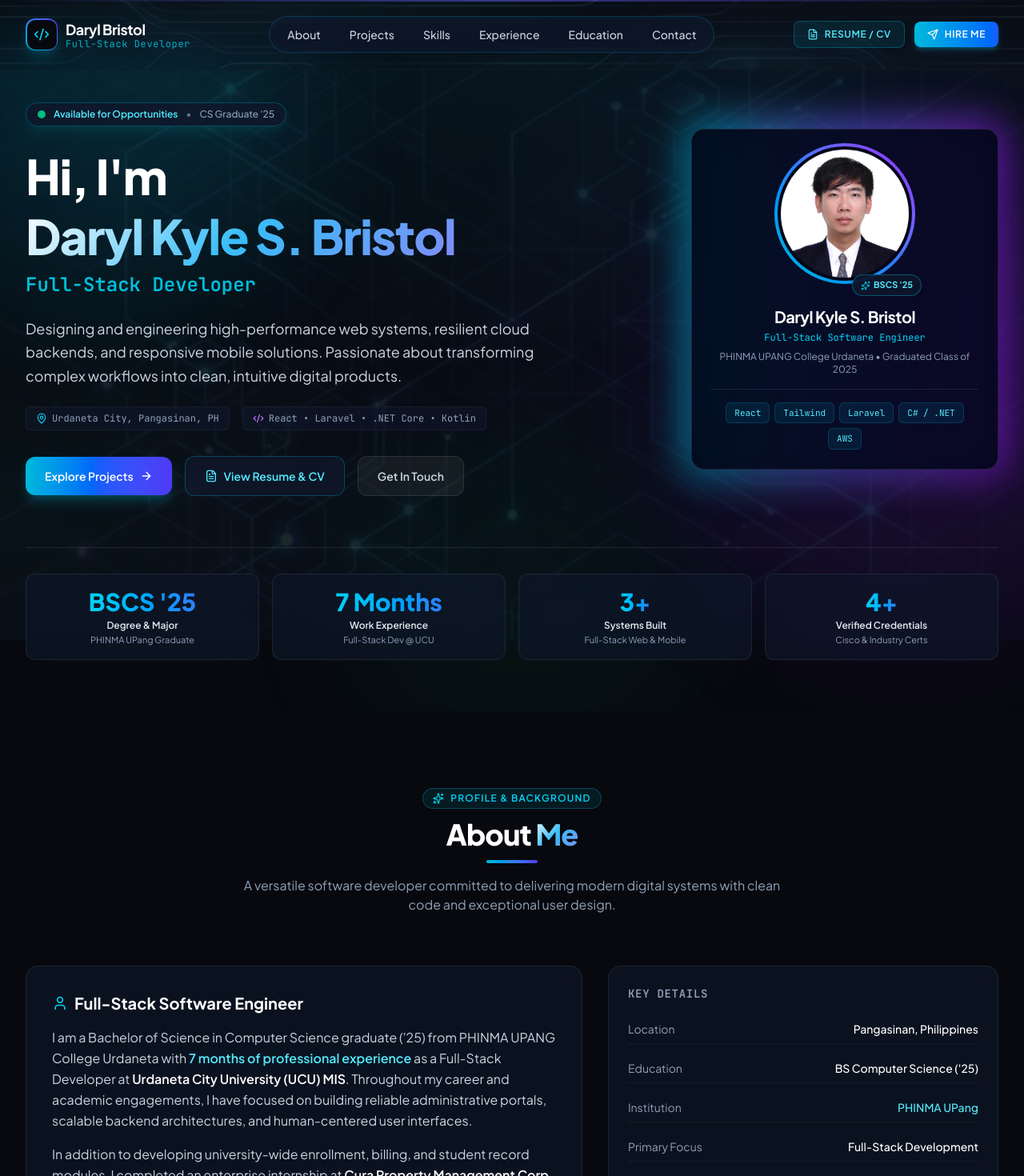
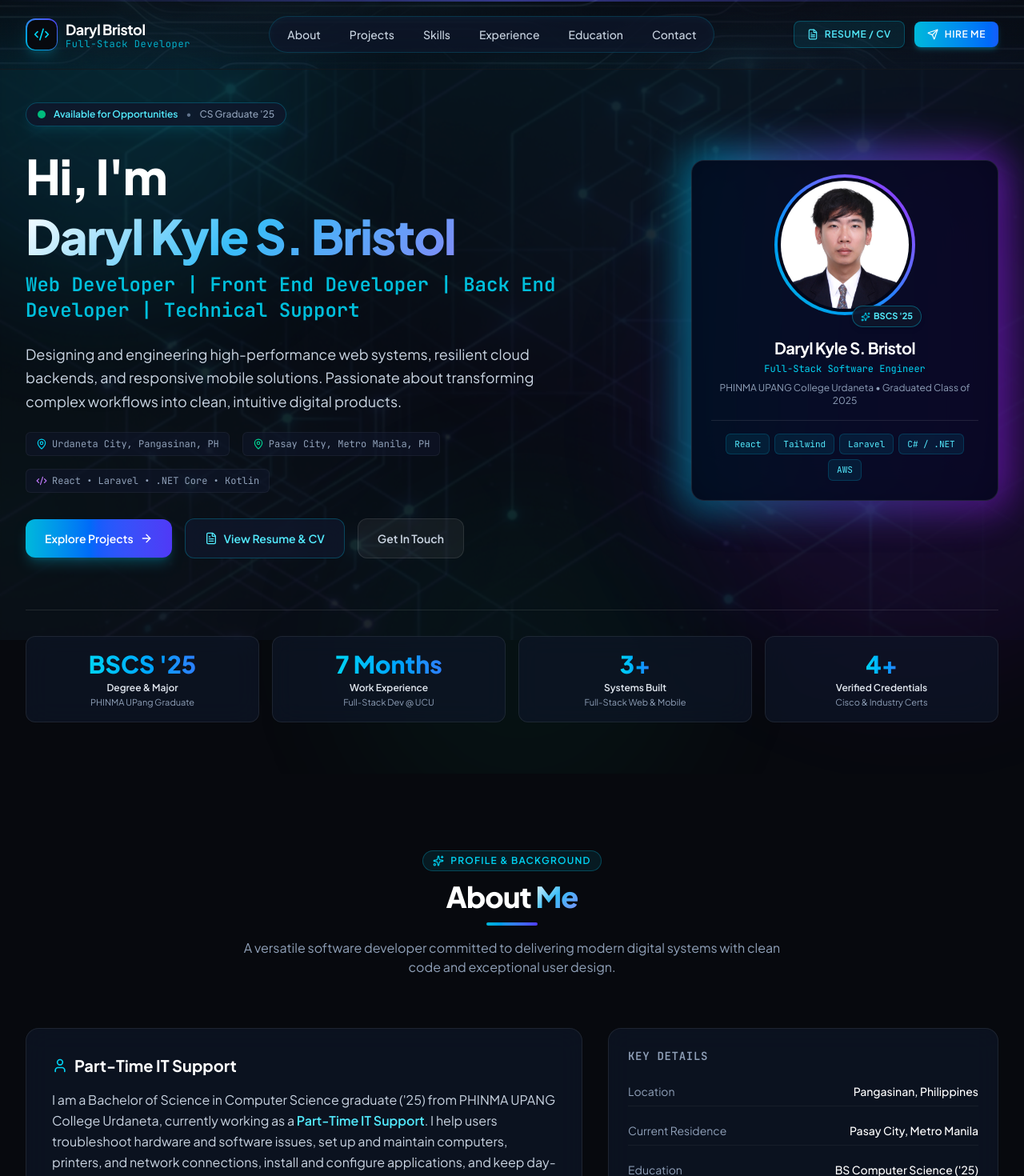
Before and after one commit to Dkyle19/Portfolio, a React (Vite) app: page / in a window 1280 px wide. Shown: the top 1470 px of the page at 80% size. Built offline with nearby package versions, Linux system fonts and the light colour scheme.

Commit message:
Update role to Part-Time IT Support, add Pasay City location, update hero title

```diff
--- a/src/components/About.jsx
+++ b/src/components/About.jsx
@@ -16,7 +16,7 @@ export default function About() {
     },
     {
       icon: Cpu,
-      title: "Robust Full-Stack Backends",
+      title: "Full-Stack Backends",
       description: "Architecting secure RESTful APIs, data validation layers, and role-based access systems using C# / .NET Core, Laravel (PHP), and Kotlin.",
       color: "from-purple-500/20 to-indigo-500/10",
       borderColor: "group-hover:border-purple-500/40",
@@ -66,11 +66,11 @@ export default function About() {
           <div className="lg:col-span-7 glass-panel p-6 sm:p-8 rounded-2xl border border-white/10 space-y-4">
             <h3 className="text-xl font-bold text-white flex items-center gap-2">
               <User className="w-5 h-5 text-cyan-400" />
-              <span>Full-Stack Software Engineer</span>
+              <span>Part-Time IT Support</span>
             </h3>
 
             <p className="text-slate-300 text-sm sm:text-base leading-relaxed">
-              I am a Bachelor of Science in Computer Science graduate ('25) from PHINMA UPANG College Urdaneta with <strong className="text-cyan-300 font-semibold">7 months of professional experience</strong> as a Full-Stack Developer at <strong className="text-white font-semibold">Urdaneta City University (UCU) MIS</strong>. Throughout my career and academic engagements, I have focused on building reliable administrative portals, scalable backend architectures, and human-centered user interfaces.
+              I am a Bachelor of Science in Computer Science graduate ('25) from PHINMA UPANG College Urdaneta, currently working as a <strong className="text-cyan-300 font-semibold">Part-Time IT Support</strong>. I help users troubleshoot hardware and software issues, set up and maintain computers, printers, and network connections, install and configure applications, and keep day-to-day systems running smoothly. I bring a strong technical foundation from <strong className="text-white font-semibold">7 months of professional experience</strong> as a Full-Stack Developer at <strong className="text-white font-semibold">Urdaneta City University (UCU) MIS</strong>, which allows me to diagnose problems quickly and communicate solutions clearly.
             </p>
 
             <p className="text-slate-300 text-sm sm:text-base leading-relaxed">
@@ -104,6 +104,10 @@ export default function About() {
                 <div className="flex justify-between py-2 border-b border-white/5">
                   <span className="text-slate-400">Location</span>
                   <span className="font-medium text-white text-right">Pangasinan, Philippines</span>
+                </div>
+                <div className="flex justify-between py-2 border-b border-white/5">
+                  <span className="text-slate-400">Current Residence</span>
+                  <span className="font-medium text-white text-right">Pasay City, Metro Manila</span>
                 </div>
                 <div className="flex justify-between py-2 border-b border-white/5">
                   <span className="text-slate-400">Education</span>
--- a/src/components/Contact.jsx
+++ b/src/components/Contact.jsx
@@ -187,6 +187,11 @@ export default function Contact() {
                     <span className="block text-xs sm:text-sm font-semibold text-white">
                       {personal.location}
                     </span>
+                    {personal.secondaryLocation && (
+                      <span className="block text-xs sm:text-sm font-semibold text-white">
+                        {personal.secondaryLocation} <span className="text-[11px] font-normal text-slate-400">(Current)</span>
+                      </span>
+                    )}
                   </div>
                 </div>
 
--- a/src/components/Hero.jsx
+++ b/src/components/Hero.jsx
@@ -36,7 +36,7 @@ export default function Hero({ onOpenResumeModal }) {
                 <span className="text-gradient">Daryl Kyle S. Bristol</span>
               </h1>
               <p className="text-xl sm:text-2xl font-semibold text-cyan-400/90 font-mono">
-                Full-Stack Developer
+                Web Developer | Front End Developer | Back End Developer | Technical Support
               </p>
             </div>
 
@@ -50,6 +50,10 @@ export default function Hero({ onOpenResumeModal }) {
               <div className="flex items-center gap-1.5 bg-slate-900/60 px-3 py-1.5 rounded-md border border-white/5">
                 <MapPin className="w-3.5 h-3.5 text-cyan-400" />
                 <span>Urdaneta City, Pangasinan, PH</span>
+              </div>
+              <div className="flex items-center gap-1.5 bg-slate-900/60 px-3 py-1.5 rounded-md border border-white/5">
+                <MapPin className="w-3.5 h-3.5 text-emerald-400" />
+                <span>Pasay City, Metro Manila, PH</span>
               </div>
               <div className="flex items-center gap-1.5 bg-slate-900/60 px-3 py-1.5 rounded-md border border-white/5">
                 <Code2 className="w-3.5 h-3.5 text-purple-400" />
--- a/src/data/portfolioData.js
+++ b/src/data/portfolioData.js
@@ -9,6 +9,7 @@ export const portfolioData = {
     email: "darylkyle17@gmail.com",
     phone: "+63 945-517-3430",
     location: "Urdaneta City, Pangasinan, Philippines",
+    secondaryLocation: "Pasay City, Metro Manila, Philippines",
     availability: "Available for Full-time, Contract & Remote Roles",
     github: "https://github.com/Dkyle19",
     linkedin: "https://www.linkedin.com/in/daryl-kyle-bristol-707b62270",
```
